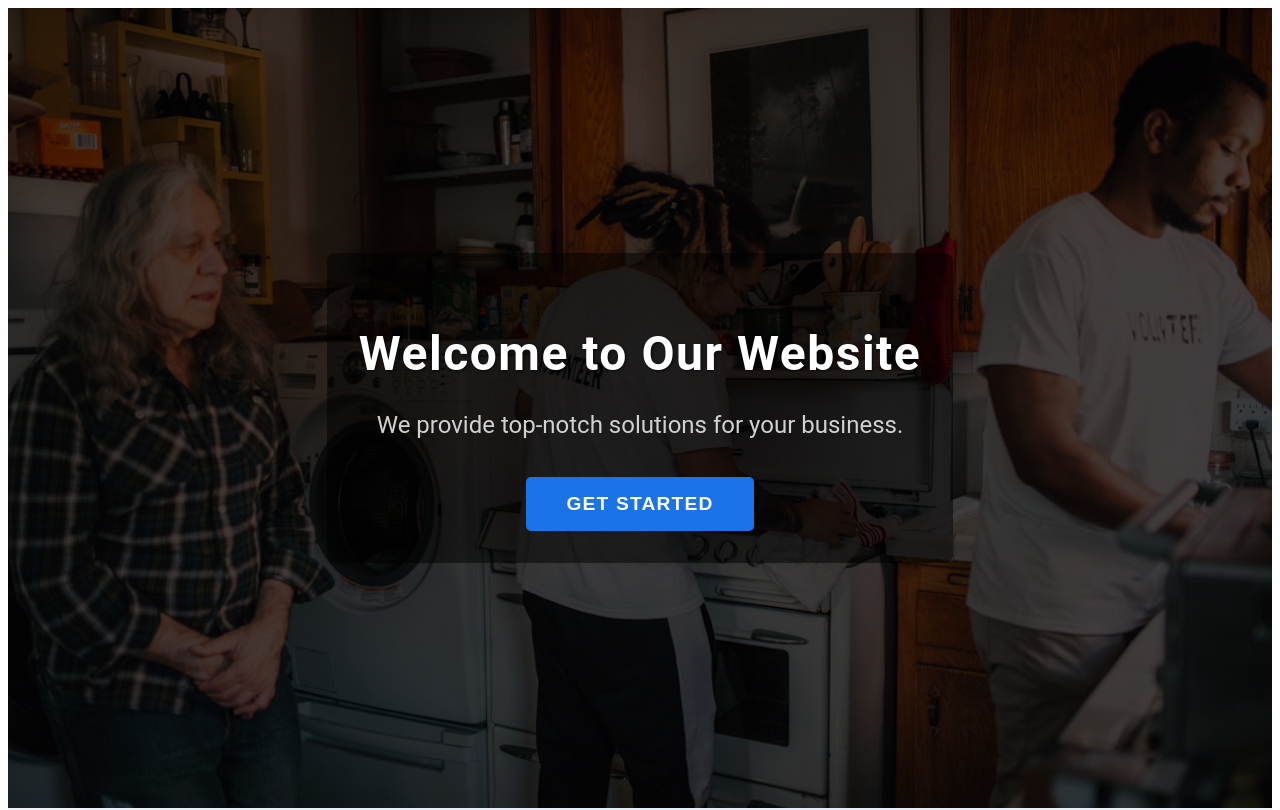
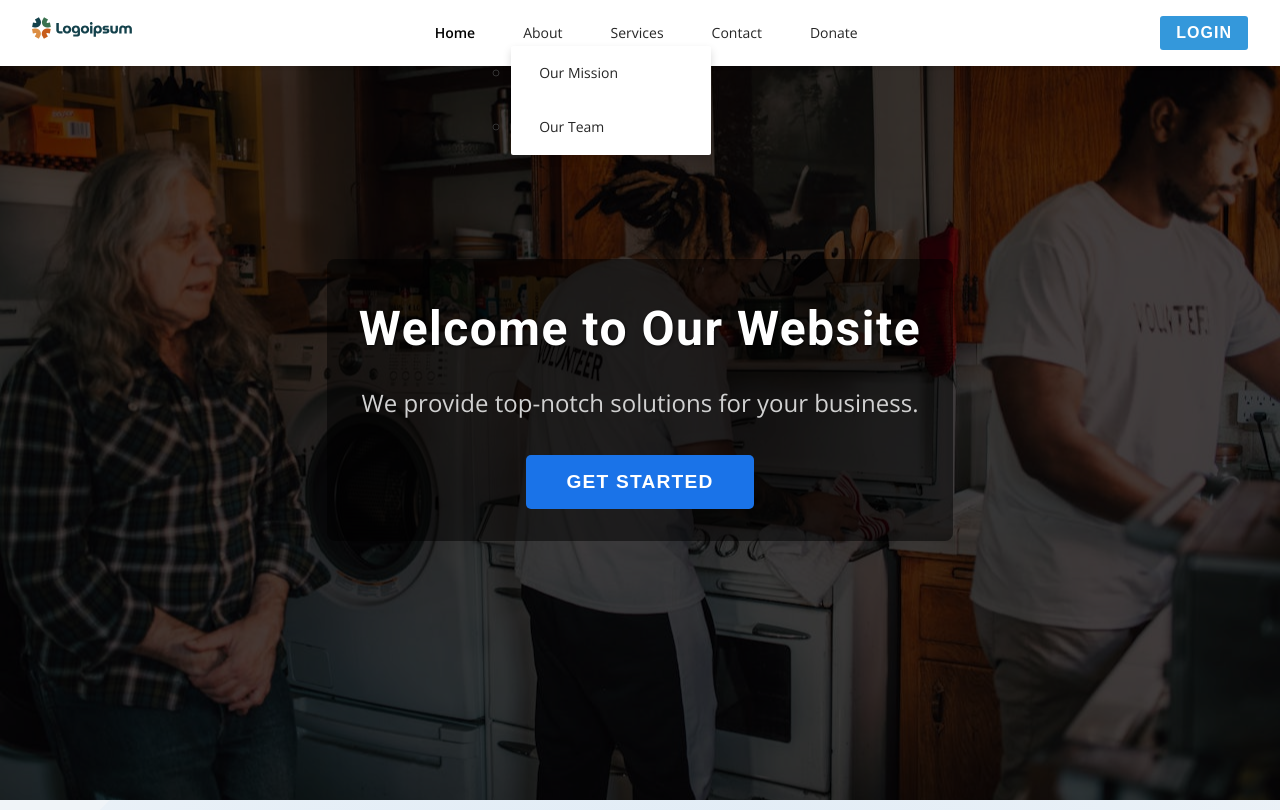
Before and after one commit to moniruzzamansaikat/react-next, a Next.js app: page / in a window 1280 px wide. Shown: the top 810 px of the page. Built offline with nearby package versions, Linux system fonts and the light colour scheme.

Commit message:
.js to jsx

```diff
--- /dev/null
+++ b/src/app/(default)/layout.jsx
@@ -0,0 +1,20 @@
+import Navbar from "@/components/pages/shared/navbar";
+import NextTopLoader from 'nextjs-toploader';
+import "../globals.css";
+
+export const metadata = {
+  title: "Saikats Next App",
+  description: "An Application With Next.js",
+};
+
+export default function RootLayout({ children }) {
+  return (
+    <html lang="en">
+      <body>
+        <NextTopLoader showSpinner={false} />
+        <Navbar />
+        {children}
+      </body>
+    </html>
+  );
+}
```
Also changed, not shown: src/app/admin/layout.jsx (added, +13 -0 lines).
